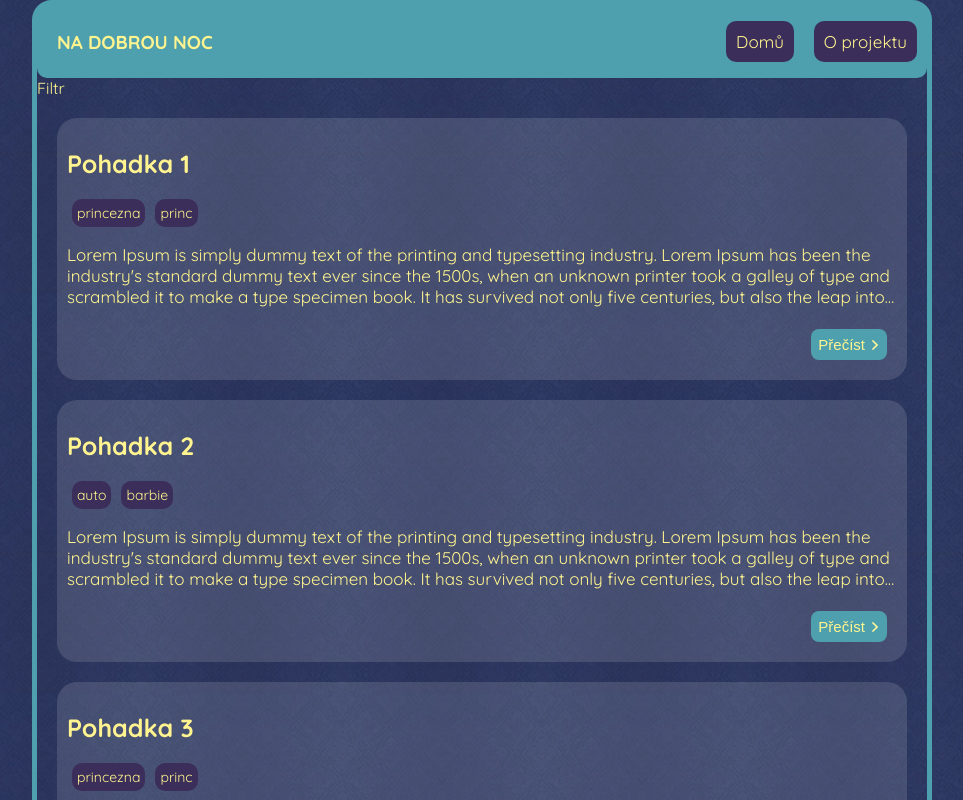
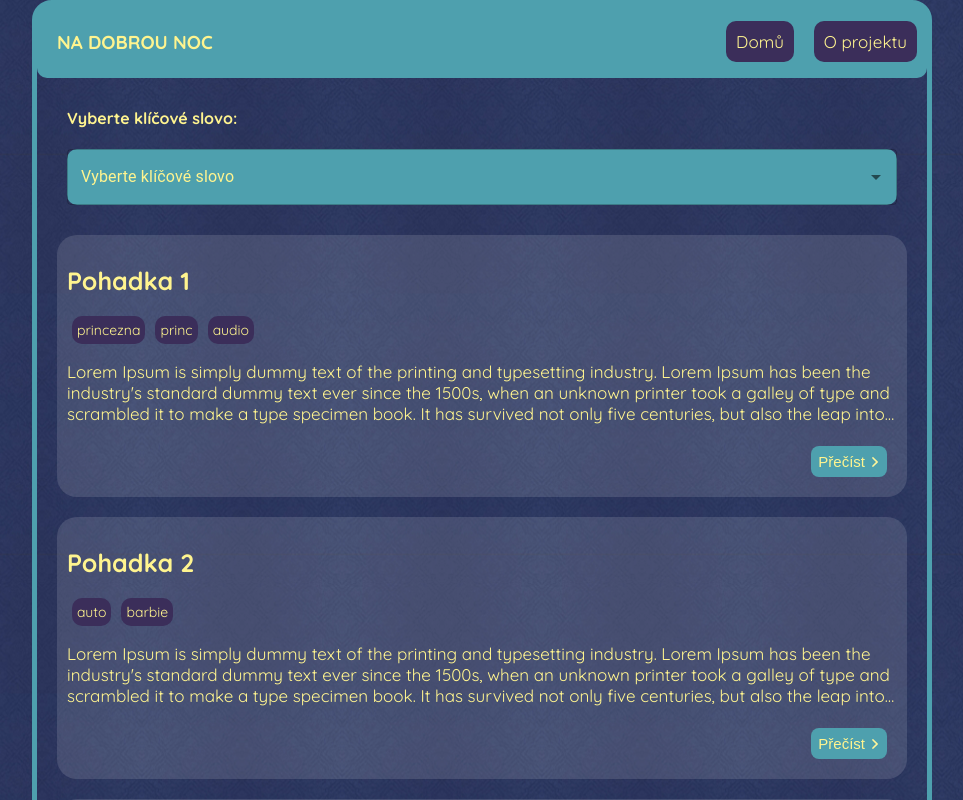
Before and after one commit to alzbetamyskova/NaDobrouNoc, a React app: page /listoftales in a window 1280 px wide. Shown: the top 800 px of the page, without its empty margins (158-1121 px from the left). Built offline with nearby package versions, Linux system fonts and the light colour scheme.

Commit message:
přidán filtr, zatím nedokončeno

```diff
--- a/package.json
+++ b/package.json
@@ -25,6 +25,7 @@
   "dependencies": {
     "@material-ui/core": "^4.11.4",
     "@material-ui/icons": "^4.11.2",
+    "@material-ui/lab": "^4.0.0-alpha.58",
     "firebase": "^8.6.4",
     "react": "^17.0.2",
     "react-dom": "^17.0.2",
--- a/src/assets/database.json
+++ b/src/assets/database.json
@@ -4,7 +4,7 @@
       "id": 1,
       "name": "Pohadka 1",
       "autor": "Neznámý",
-      "keywords": ["princezna", "princ"],
+      "keywords": ["princezna", "princ", "audio"],
       "texttale": "Lorem Ipsum is simply dummy text of the printing and typesetting industry. Lorem Ipsum has been the industry's standard dummy text ever since the 1500s, when an unknown printer took a galley of type and scrambled it to make a type specimen book. It has survived not only five centuries, but also the leap into electronic typesetting, remaining essentially unchanged. It was popularised in the 1960s with the release of Letraset sheets containing Lorem Ipsum passages, and more recently with desktop publishing software like Aldus PageMaker including versions of Lorem Ipsum.",
       "audio": {
         "title": "Pohadka 1",
@@ -36,5 +36,6 @@
       "youtubeid": "FU1g9l_bvDs",
       "reader": "Oldřich Navrátil"
     }
-  ]
+  ],
+  "keywords":["princezna", "princ", "video", "auto", "barbie", "audio"]
 }
--- /dev/null
+++ b/src/components/AutoCompleteInput/index.jsx
@@ -0,0 +1,152 @@
+/* eslint-disable no-use-before-define */
+import React from 'react';
+import Autocomplete from '@material-ui/lab/Autocomplete';
+import { makeStyles } from '@material-ui/core/styles';
+import TextField from '@material-ui/core/TextField';
+import { red } from '@material-ui/core/colors';
+
+const useStyles = makeStyles((theme) => ({
+  root: {
+    backgroundColor: '#4EA0AE',
+    borderRadius: '10px',
+    border: 'none',
+    width: '100%',
+    '& > * + *': {
+      marginTop: theme.spacing(0),
+    },
+    '& label': {
+      color: '#FFF48F',
+    },
+  },
+  textfield: {
+    '& legend': {
+      color: 'FFF48F'
+    },
+  },
+}));
+
+const AutoCompleteInput = () => {
+  const classes = useStyles();
+
+  return (
+    <div className={classes.root}>
+      <Autocomplete
+        multiple
+        limitTags={3}
+        id="multiple-limit-tags"
+        options={top100Films}
+        getOptionLabel={(option) => option.title}
+        defaultValue={[]}
+        renderInput={(params) => (
+          <TextField {...params} variant="outlined" label="Vyberte klíčové slovo" placeholder="Favorites" className={classes.textfield}/>
+        )}
+      />
+    </div>
+  );
+}
+
+export default AutoCompleteInput;
+
+// Top 100 films as rated by IMDb users. http://www.imdb.com/chart/top
+const top100Films = [
+  { title: 'The Shawshank Redemption', year: 1994 },
+  { title: 'The Godfather', year: 1972 },
+  { title: 'The Godfather: Part II', year: 1974 },
+  { title: 'The Dark Knight', year: 2008 },
+  { title: '12 Angry Men', year: 1957 },
+  { title: "Schindler's List", year: 1993 },
+  { title: 'Pulp Fiction', year: 1994 },
+  { title: 'The Lord of the Rings: The Return of the King', year: 2003 },
+  { title: 'The Good, the Bad and the Ugly', year: 1966 },
+  { title: 'Fight Club', year: 1999 },
+  { title: 'The Lord of the Rings: The Fellowship of the Ring', year: 2001 },
+  { title: 'Star Wars: Episode V - The Empire Strikes Back', year: 1980 },
+  { title: 'Forrest Gump', year: 1994 },
+  { title: 'Inception', year: 2010 },
+  { title: 'The Lord of the Rings: The Two Towers', year: 2002 },
+  { title: "One Flew Over the Cuckoo's Nest", year: 1975 },
+  { title: 'Goodfellas', year: 1990 },
+  { title: 'The Matrix', year: 1999 },
+  { title: 'Seven Samurai', year: 1954 },
+  { title: 'Star Wars: Episode IV - A New Hope', year: 1977 },
+  { title: 'City of God', year: 2002 },
+  { title: 'Se7en', year: 1995 },
+  { title: 'The Silence of the Lambs', year: 1991 },
+  { title: "It's a Wonderful Life", year: 1946 },
+  { title: 'Life Is Beautiful', year: 1997 },
+  { title: 'The Usual Suspects', year: 1995 },
+  { title: 'Léon: The Professional', year: 1994 },
+  { title: 'Spirited Away', year: 2001 },
+  { title: 'Saving Private Ryan', year: 1998 },
+  { title: 'Once Upon a Time in the West', year: 1968 },
+  { title: 'American History X', year: 1998 },
+  { title: 'Interstellar', year: 2014 },
+  { title: 'Casablanca', year: 1942 },
+  { title: 'City Lights', year: 1931 },
+  { title: 'Psycho', year: 1960 },
+  { title: 'The Green Mile', year: 1999 },
+  { title: 'The Intouchables', year: 2011 },
+  { title: 'Modern Times', year: 1936 },
+  { title: 'Raiders of the Lost Ark', year: 1981 },
+  { title: 'Rear Window', year: 1954 },
+  { title: 'The Pianist', year: 2002 },
+  { title: 'The Departed', year: 2006 },
+  { title: 'Terminator 2: Judgment Day', year: 1991 },
+  { title: 'Back to the Future', year: 1985 },
+  { title: 'Whiplash', year: 2014 },
+  { title: 'Gladiator', year: 2000 },
+  { title: 'Memento', year: 2000 },
+  { title: 'The Prestige', year: 2006 },
+  { title: 'The Lion King', year: 1994 },
+  { title: 'Apocalypse Now', year: 1979 },
+  { title: 'Alien', year: 1979 },
+  { title: 'Sunset Boulevard', year: 1950 },
+  { title: 'Dr. Strangelove or: How I Learned to Stop Worrying and Love the Bomb', year: 1964 },
+  { title: 'The Great Dictator', year: 1940 },
+  { title: 'Cinema Paradiso', year: 1988 },
+  { title: 'The Lives of Others', year: 2006 },
+  { title: 'Grave of the Fireflies', year: 1988 },
+  { title: 'Paths of Glory', year: 1957 },
+  { title: 'Django Unchained', year: 2012 },
+  { title: 'The Shining', year: 1980 },
+  { title: 'WALL·E', year: 2008 },
+  { title: 'American Beauty', year: 1999 },
+  { title: 'The Dark Knight Rises', year: 2012 },
+  { title: 'Princess Mononoke', year: 1997 },
+  { title: 'Aliens', year: 1986 },
+  { title: 'Oldboy', year: 2003 },
+  { title: 'Once Upon a Time in America', year: 1984 },
+  { title: 'Witness for the Prosecution', year: 1957 },
+  { title: 'Das Boot', year: 1981 },
+  { title: 'Citizen Kane', year: 1941 },
+  { title: 'North by Northwest', year: 1959 },
+  { title: 'Vertigo', year: 1958 },
+  { title: 'Star Wars: Episode VI - Return of the Jedi', year: 1983 },
+  { title: 'Reservoir Dogs', year: 1992 },
+  { title: 'Braveheart', year: 1995 },
+  { title: 'M', year: 1931 },
+  { title: 'Requiem for a Dream', year: 2000 },
+  { title: 'Amélie', year: 2001 },
+  { title: 'A Clockwork Orange', year: 1971 },
+  { title: 'Like Stars on Earth', year: 2007 },
+  { title: 'Taxi Driver', year: 1976 },
+  { title: 'Lawrence of Arabia', year: 1962 },
+  { title: 'Double Indemnity', year: 1944 },
+  { title: 'Eternal Sunshine of the Spotless Mind', year: 2004 },
+  { title: 'Amadeus', year: 1984 },
+  { title: 'To Kill a Mockingbird', year: 1962 },
+  { title: 'Toy Story 3', year: 2010 },
+  { title: 'Logan', year: 2017 },
+  { title: 'Full Metal Jacket', year: 1987 },
+  { title: 'Dangal', year: 2016 },
+  { title: 'The Sting', year: 1973 },
+  { title: '2001: A Space Odyssey', year: 1968 },
+  { title: "Singin' in the Rain", year: 1952 },
+  { title: 'Toy Story', year: 1995 },
+  { title: 'Bicycle Thieves', year: 1948 },
+  { title: 'The Kid', year: 1921 },
+  { title: 'Inglourious Basterds', year: 2009 },
+  { title: 'Snatch', year: 2000 },
+  { title: '3 Idiots', year: 2009 },
+  { title: 'Monty Python and the Holy Grail', year: 1975 },
+];
--- a/src/components/Filter/index.jsx
+++ b/src/components/Filter/index.jsx
@@ -1,8 +1,16 @@
 import React from 'react';
+import AutoCompleteInput from '../AutoCompleteInput';
+import './style.css';
+
 
 const Filter = () => {
   return(
-    <div>Filtr</div>
+    <div>
+      <form className='form'>
+        <h4>Vyberte klíčové slovo:</h4>
+        <AutoCompleteInput />
+      </form>
+    </div>
   );
 };
 
--- /dev/null
+++ b/src/components/Filter/style.css
@@ -0,0 +1,3 @@
+.form {
+  margin: 30px;
+}
```
Also changed, not shown: src/components/AutoCompleteInput/style.css (added).
